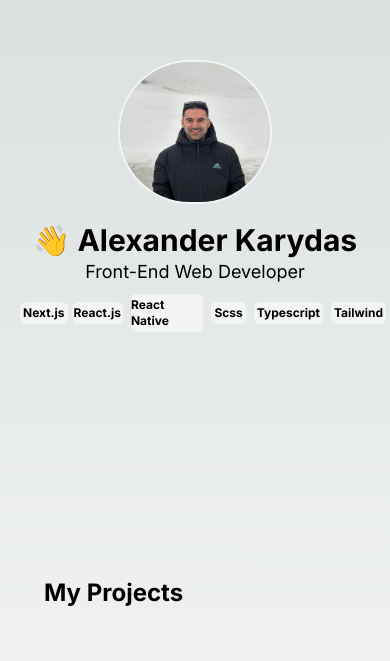
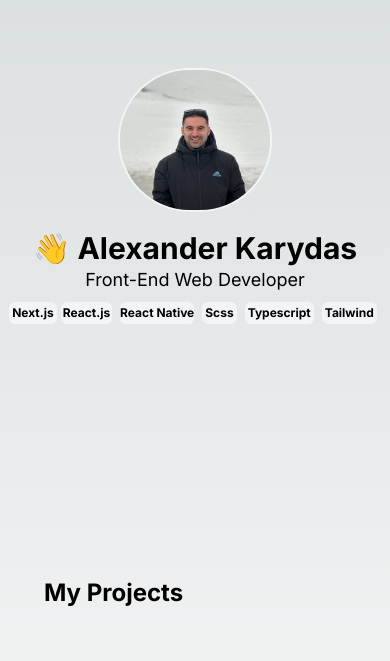
Before and after one commit to AlexKaridas/Portfolio, a Next.js app: page / in a window 390 px wide. Shown: the part 183-844 px from the top of the page. Built offline with nearby package versions, Linux system fonts and the light colour scheme.

Commit message:
mobile version added 1.3

```diff
--- a/app/page.tsx
+++ b/app/page.tsx
@@ -3,7 +3,7 @@ import Project from "@/components/Project";
 
 export default function Home() {
   return (
-    <main className="relative flex flex-col min-h-screen items-center md:pl-24 md:pr-24 w-full h-full">
+    <main className="relative flex flex-col min-h-screen items-center pl-0 md:pl-24 md:pr-24 w-full h-full">
       <div className="flex flex-col md:flex-row items-center h-[90vh] justify-center">
         <div className="relative flex w-[150px] h-[140px] rounded-full md:mr-10">
           <Image
@@ -17,8 +17,8 @@ export default function Home() {
           <h1 className="items-center justify-center text-3xl font-bold">
             👋 Alexander Karydas
           </h1>
-          <p className="text-lg md:pl-14">Front-End Web Developer</p>
-          <div className="pt-2 pl-5 items-center justify-center md:pl-14 flex flex-row overflow-hidden">
+          <p className="text-lg ml-0 md:pl-14">Front-End Web Developer</p>
+          <div className="pt-2 pl-0 items-center justify-center md:pl-14 flex flex-row overflow-hidden">
             <p className="bg-gray-100 text-black font-bold text-xs rounded-md px-[3px] py-[3px] mx-0">
               Next.js
             </p>
```
